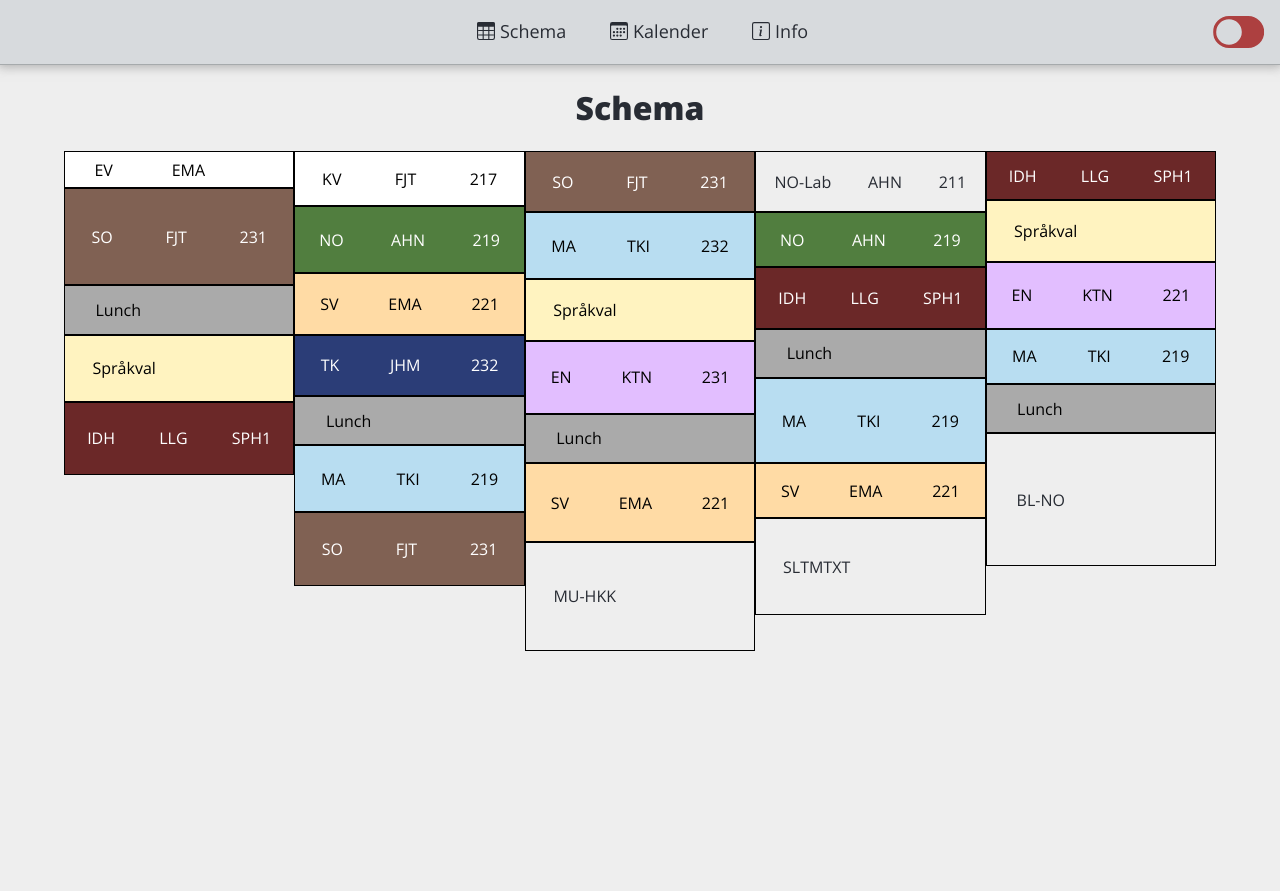
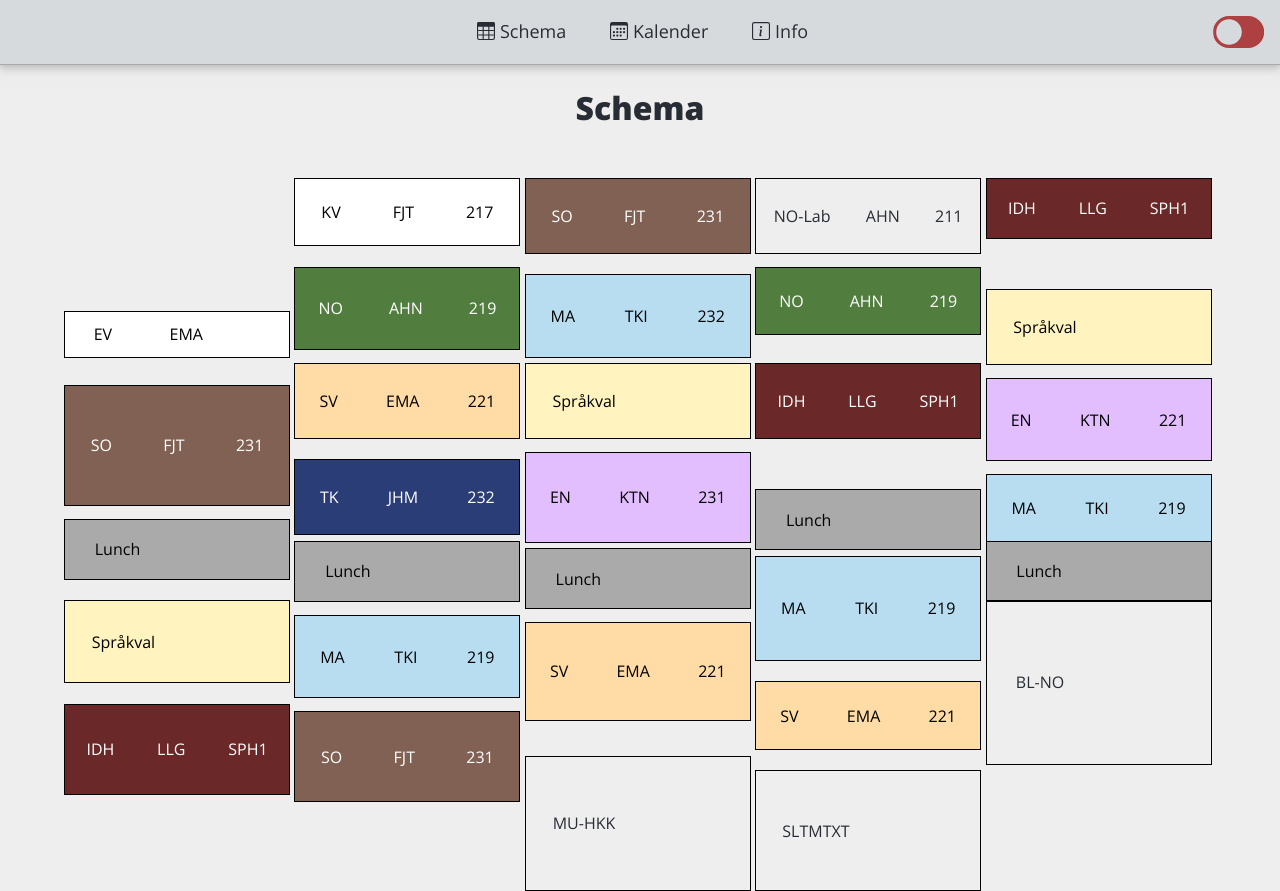
Before and after one commit to veryuniqueusername/my-react-app, a React (Create React App) app: page /schedule in a window 1280 px wide. Before the commit the page ends 800 px from the top, so only its background shows below. Built offline with nearby package versions, Linux system fonts and the light colour scheme.

Commit message:
height and positioning
backup

```diff
--- a/src/Schedule.css
+++ b/src/Schedule.css
@@ -13,6 +13,8 @@
 .Subject {
 	display: flex;
 	border: 1px solid black;
+  position: absolute;
+  width: 17.5%;
 }
 
 .Subject span {
--- a/src/Schedule.tsx
+++ b/src/Schedule.tsx
@@ -60,13 +60,14 @@ function scheduleCalc(
 	start: Array<number>,
 	end: Array<number>
 ) {
-	var starting = (start[0] * 60 + start[1]) * (5 / 27);
-	var ending = (end[0] * 60 + end[1]) * (5 / 27);
+	var starting = ((start[0] - 6) * 60 + start[1]) * (5 / 27);
+	var ending = ((end[0] - 6) * 60 + end[1]) * (5 / 27);
 	var length = ending - starting;
 	var classes = name + ' Subject';
 	console.log(starting);
 	var styles = {
 		height: length + '%',
+		top: starting + "%"
 	};
 
 	if (name === 'LANG') {
```
